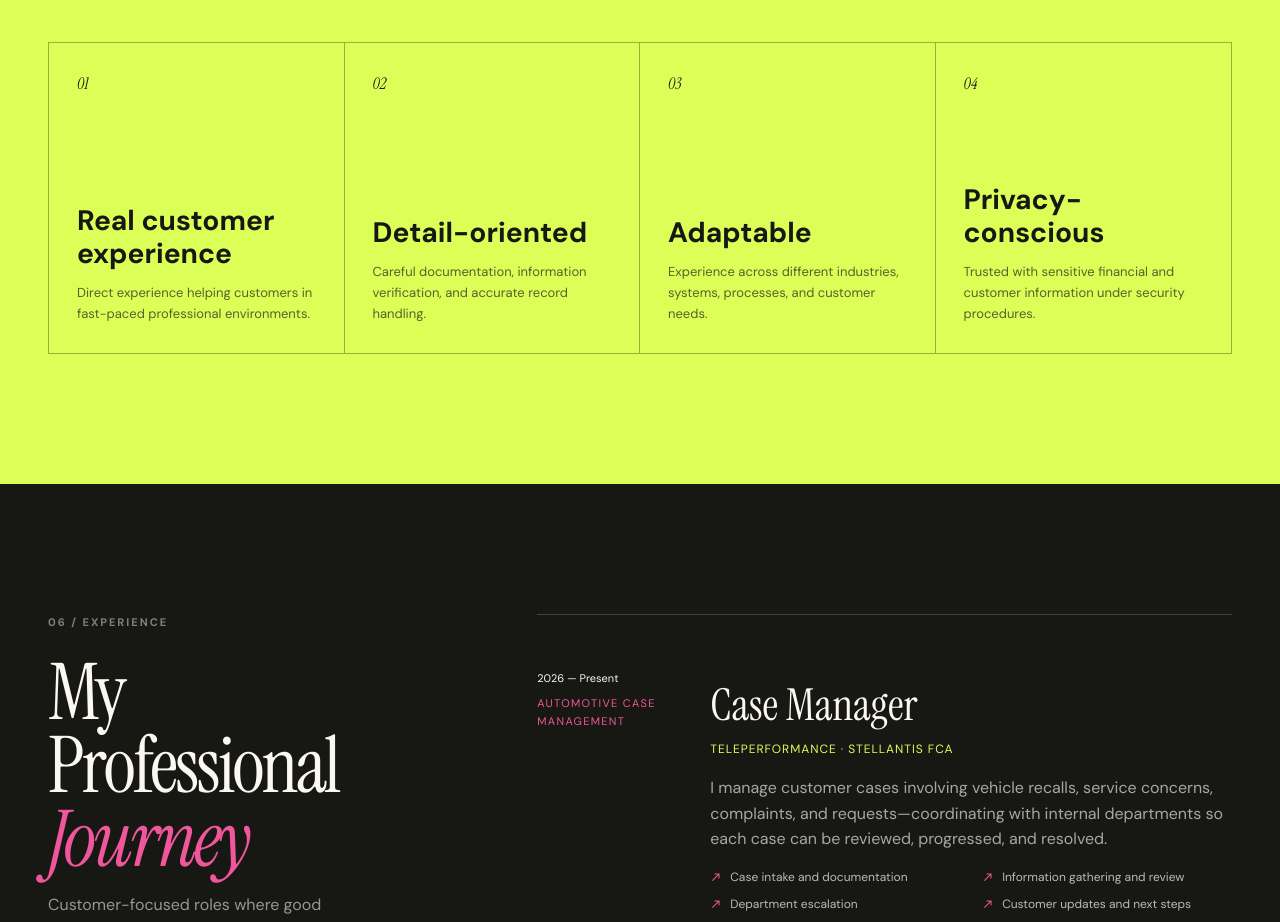
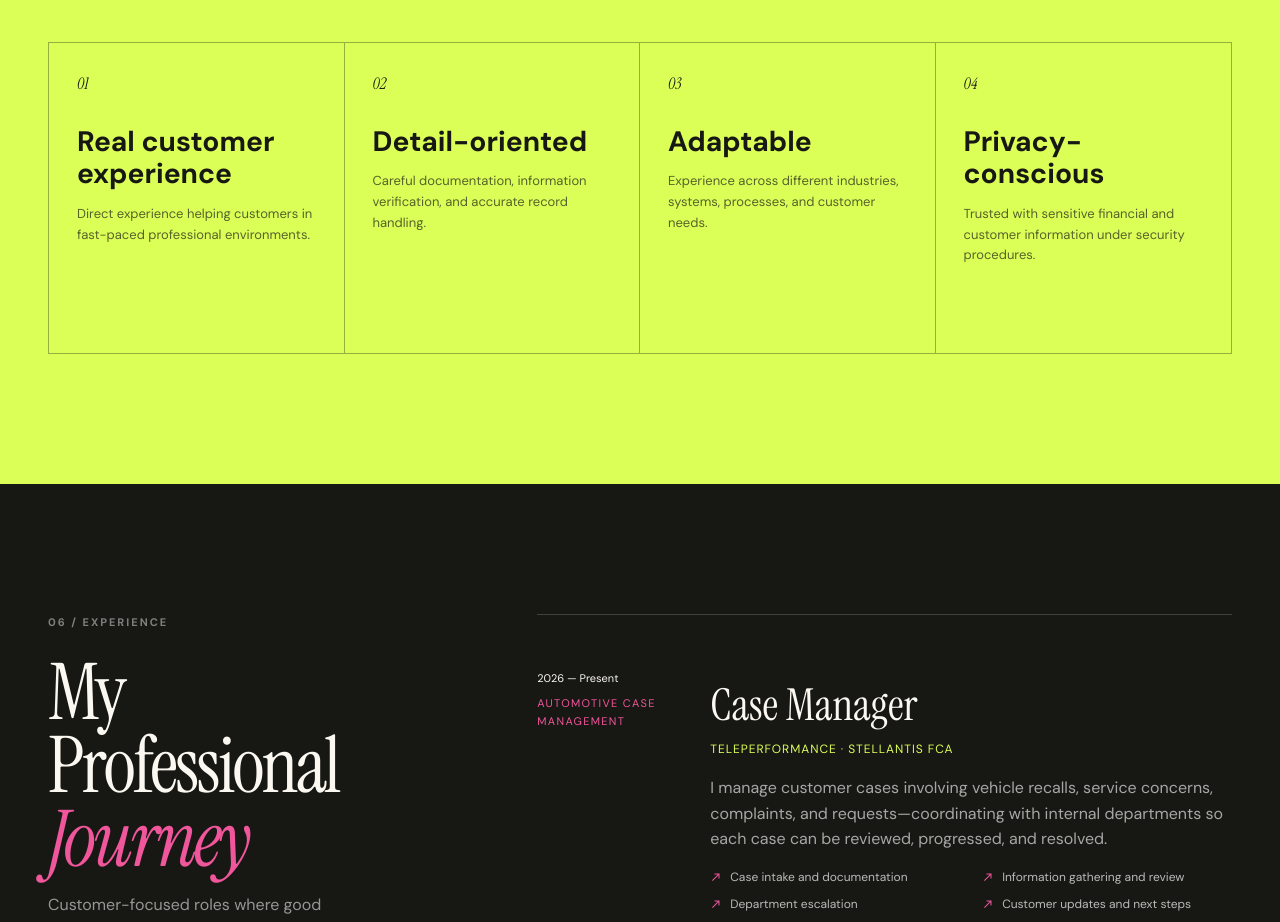
Before and after one commit to Zumi16/client-jadr-portfolio, a React (Vite) app: page / in a window 1280 px wide. Shown: the part 3380-4302 px from the top of the page. Built offline with nearby package versions, Linux system fonts and the light colour scheme.

Commit message:
style: refine spacing and alignment in the why-grid section for improved layout consistency

```diff
--- a/src/styles.css
+++ b/src/styles.css
@@ -121,10 +121,10 @@ h2 { font-size: clamp(52px, 6.1vw, 92px); }
 .why .section-heading { grid-template-columns: .45fr 1.75fr; }
 .why .section-heading h2 em { color: var(--pink); }
 .why-grid { display: grid; grid-template-columns: repeat(4, 1fr); border: 1px solid rgba(23,23,19,.35); }
-.why-grid article { min-height: 310px; padding: 28px; border-right: 1px solid rgba(23,23,19,.35); display: flex; flex-direction: column; }
+.why-grid article {min-height: 310px; padding: 28px; border-right: 1px solid rgba(23,23,19,.35); display: flex; flex-direction: column; }
 .why-grid article:last-child { border: 0; }
 .why-grid article > span { font-family: var(--serif); font-style: italic; }
-.why-grid h3 { margin-top: auto; }
+.why-grid h3 { margin-top: 30px; }
 .why-grid p { margin-bottom: 0; font-size: 13px; color: rgba(23,23,19,.68); }
 
 .experience-grid { display: grid; grid-template-columns: .7fr 1.3fr; gap: 9vw; }
@@ -291,7 +291,7 @@ h2 { font-size: clamp(52px, 6.1vw, 92px); }
 .footer-grid a:hover { color: var(--acid); }
 .footer-bottom { display: flex; justify-content: space-between; padding-top: 22px; border-top: 1px solid rgba(255,255,255,.16); color: rgba(255,255,255,.4); font-size: 10px; }
 
-.reveal { opacity: 0; transform: translateY(22px); transition: opacity .65s ease, transform .65s ease; }
+.reveal {opacity: 0; transform: translateY(22px); transition: opacity .65s ease, transform .65s ease; }
 .reveal.is-visible { opacity: 1; transform: none; }
 :focus-visible { outline: 2px solid var(--pink); outline-offset: 4px; }
 
@@ -307,7 +307,7 @@ h2 { font-size: clamp(52px, 6.1vw, 92px); }
   .about-photo { grid-column: 2; width: 65%; }
   .service-card { grid-template-columns: 60px .85fr 1.15fr; }
   .why-grid { grid-template-columns: 1fr 1fr; }
-  .why-grid article { border-bottom: 1px solid rgba(23,23,19,.35); }
+  .why-grid article { border-bottom: 1px solid rgba(23,23,19,.35);}
   .why-grid article:nth-child(2) { border-right: 0; }
   .why-grid article:nth-child(3), .why-grid article:nth-child(4) { border-bottom: 0; }
   .project-panel { grid-template-columns: .7fr 1.3fr; padding: 38px; gap: 4vw; }
```
